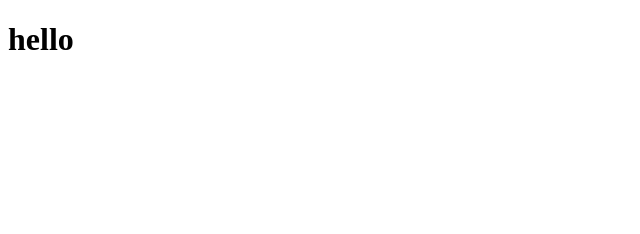
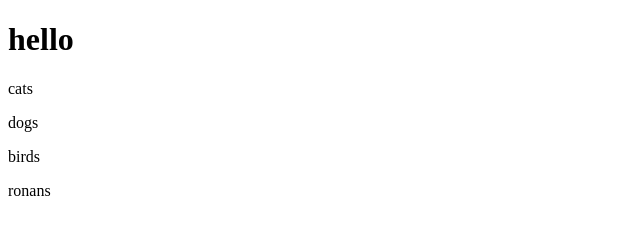
Before and after one commit to Sreytouch-Thor/Practice_brach, a plain HTML site: page index.html in a window 1280 px wide. Shown: the whole page, without its empty margins (0-640 px from the left). Drawn offline with Linux system fonts and the light colour scheme.

Commit message:
create paragraphBranch

```diff
--- a/index.html
+++ b/index.html
@@ -8,6 +8,10 @@
 </head>
 <body>
     <h1>hello</h1>
+    <p>cats</p>
+    <p>dogs</p>
+    <p>birds</p>
+    <p>ronans</p>
 
 </body>
 </html>
```
